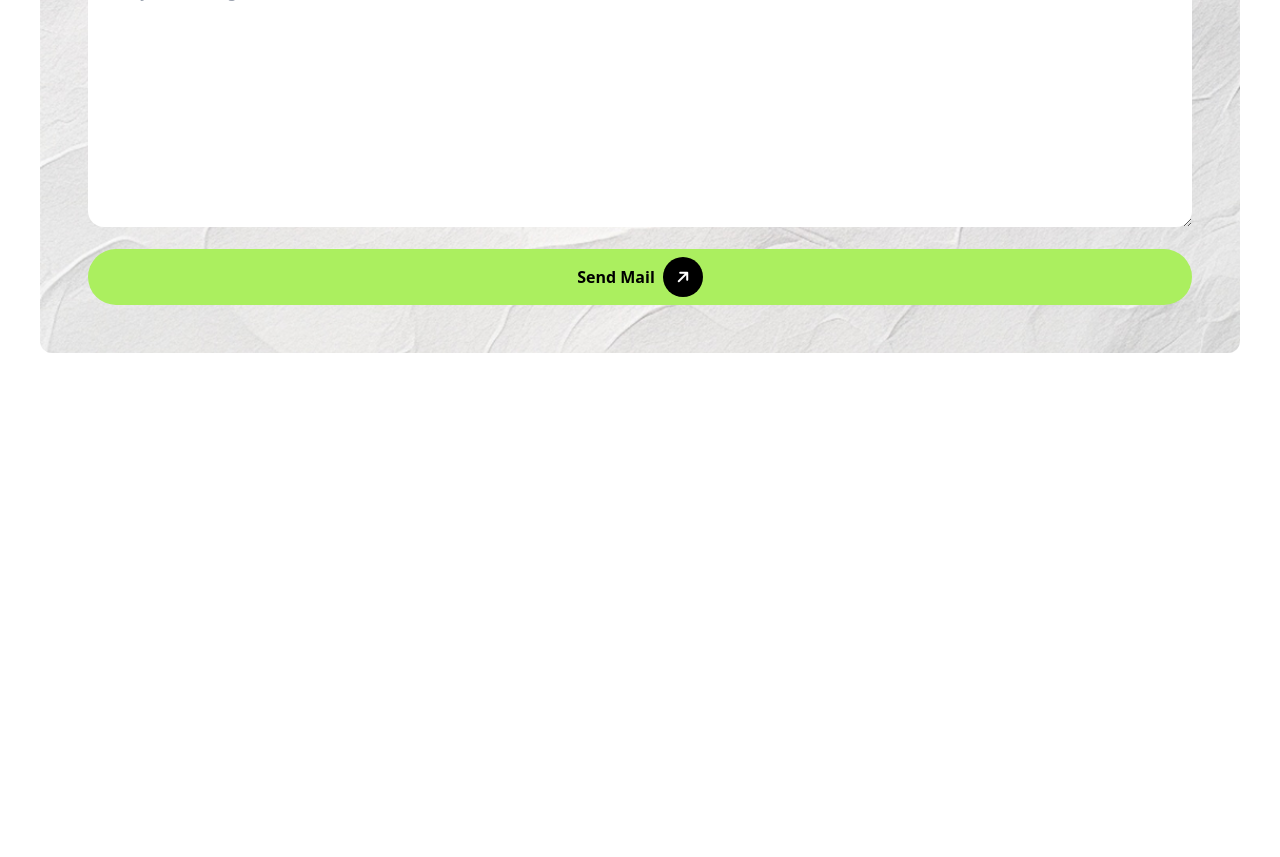
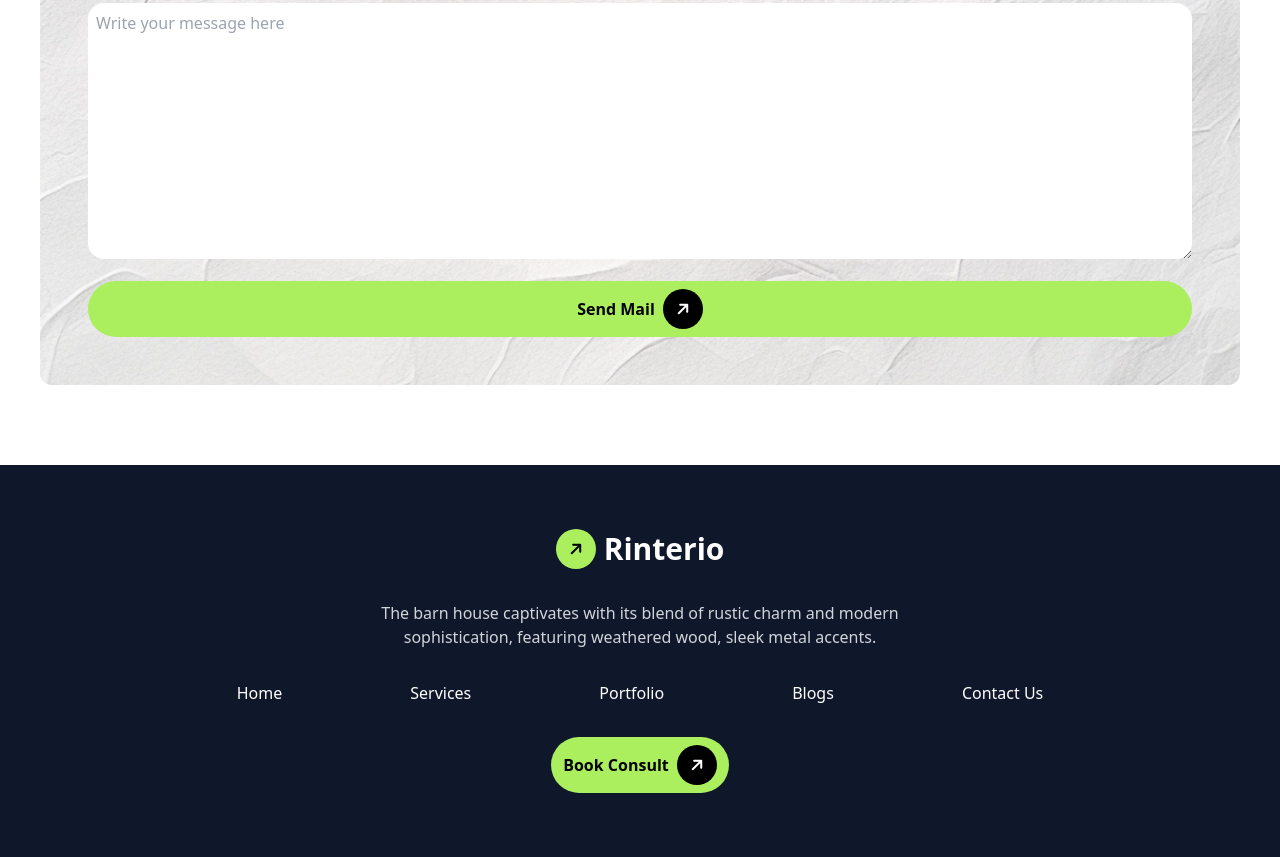
Before and after one commit to LichtAD/assignment_03, a plain HTML site: page index.html in a window 1280 px wide. Shown: the part 2560-3417 px from the top of the page. Before the commit the page ends 2993 px from the top, so only its background shows below. Drawn offline with nearby package versions, Linux system fonts and the light colour scheme.

Commit message:
done with footer

```diff
--- a/index.html
+++ b/index.html
@@ -203,7 +203,7 @@
         </div>
 
         <!-- work process section -->
-        <div class="mt-12 bg-gray-100 rounded-xl p-6 lg:p-12 space-y-4 mb-20">
+        <div class="bg-gray-100 rounded-xl p-6 lg:p-12 space-y-4 my-20">
             <!-- button -->
             <button
                 class="w-auto mx-auto flex justify-center items-center text-center rounded-[32px] gap-0 px-2 py-0 bg-white shadow-2xl shadow-gray-500">
@@ -270,7 +270,8 @@
             </button>
 
             <h1 class="text-3xl font-bold text-center">Let's Discuss Next Project</h1>
-            <p class="lg:w-[60%] mx-auto text-center">The barn house captivates with its blend of rustic charm and modern sophistication, featuring weathered
+            <p class="lg:w-[60%] mx-auto text-center">The barn house captivates with its blend of rustic charm and
+                modern sophistication, featuring weathered
                 wood, sleek metal accents.</p>
             <div class="grid grid-cols-1 lg:grid-cols-2 gap-4">
                 <div><input type="text" class="w-full rounded-2xl pl-6 h-12" placeholder="First Name*"></div>
@@ -278,9 +279,11 @@
                 <div><input type="text" class="w-full rounded-2xl pl-6 h-12" placeholder="Phone Number*"></div>
                 <div><input type="text" class="w-full rounded-2xl pl-6 h-12" placeholder="Email Number*"></div>
             </div>
-            <div><textarea rows="10" name="" placeholder="Write your message here" id="" class="w-full rounded-2xl border-none outline-none p-2"></textarea></div>
+            <div><textarea rows="10" name="" placeholder="Write your message here" id=""
+                    class="w-full rounded-2xl border-none outline-none p-2"></textarea></div>
 
-            <button class="rounded-[32px] gap-2 px-1 py-2 w-full lg:flex flex justify-center items-center bg-btn_lightgreen">
+            <button
+                class="rounded-[32px] gap-2 px-1 py-2 w-full lg:flex flex justify-center items-center bg-btn_lightgreen">
                 <a class="text-base text-black font-bold">Send Mail</a>
                 <div
                     class="bg-black text-white rotate-45 h-10 w-10 rounded-full flex flex-col justify-center items-center">
@@ -291,7 +294,35 @@
         </div>
     </main>
 
-    <footer></footer>
+    <footer class="bg-slate-900 text-white">
+        <div class="flex justify-center items-center flex-col p-16 space-y-8">
+            <div class="flex items-center gap-2">
+                <div
+                    class="bg-btn_lightgreen text-black rotate-45 h-10 w-10 rounded-full flex flex-col justify-center items-center">
+                    <i class="fa-solid fa-arrow-up"></i>
+                </div>
+                <h1 class="text-3xl font-semibold">Rinterio</h1>
+            </div>
+            <p class="lg:w-[50%] mx-auto text-center text-gray-300">The barn house captivates with its blend of rustic charm and modern
+                sophistication, featuring weathered wood, sleek metal accents.</p>
+            <div>
+                <ul class="flex justify-center items-center gap-10 lg:gap-32 lg:flex-row flex-col">
+                    <li>Home</li>
+                    <li>Services</li>
+                    <li>Portfolio</li>
+                    <li>Blogs</li>
+                    <li>Contact Us</li>
+                </ul>
+            </div>
+            <button class="lg:w-auto w-full text-center flex justify-center items-center rounded-[32px] gap-2 px-3 py-2 bg-btn_lightgreen">
+                <a class="text-base text-black font-bold">Book Consult</a>
+                <div
+                    class="bg-black text-white rotate-45 h-10 w-10 rounded-full flex flex-col justify-center items-center">
+                    <i class="fa-solid fa-arrow-up"></i>
+                </div>
+            </button>
+        </div>
+    </footer>
 
 </body>
 
```
Lines whose indentation alone changed are shown as unchanged.
